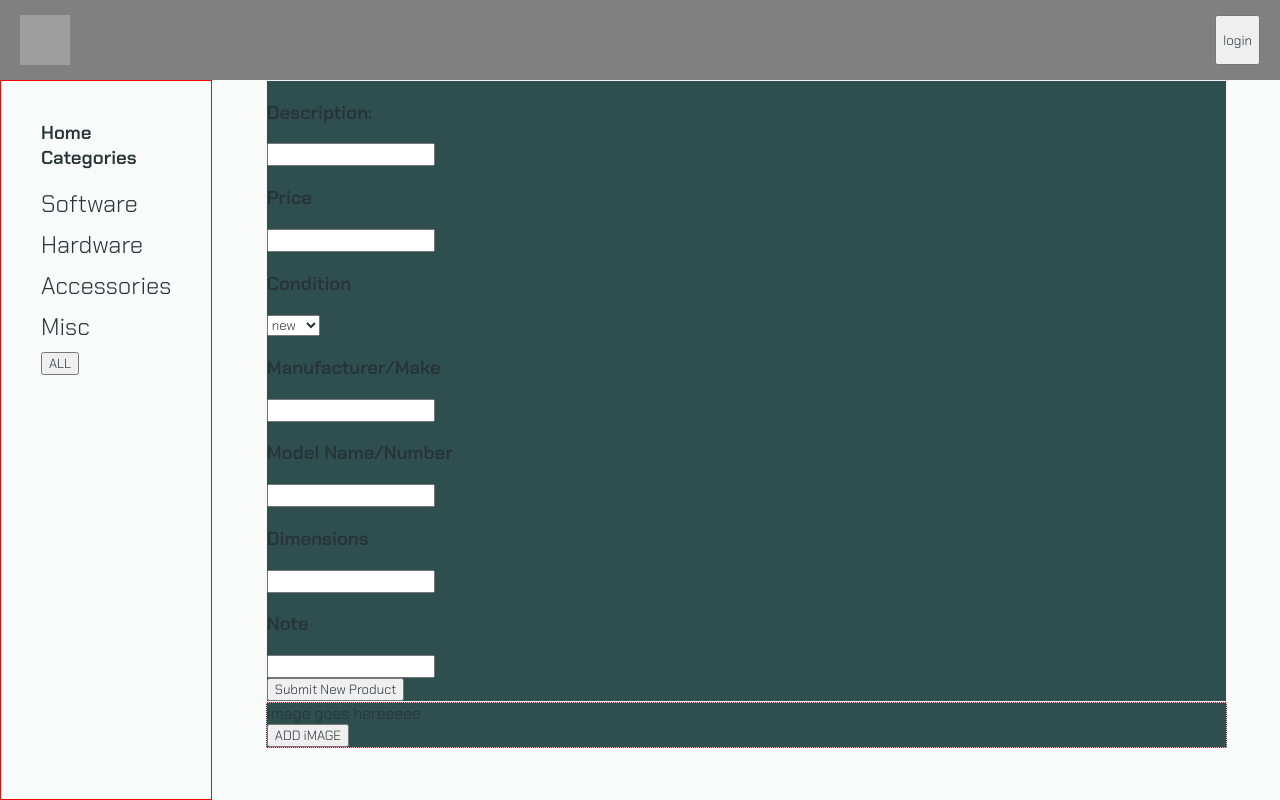
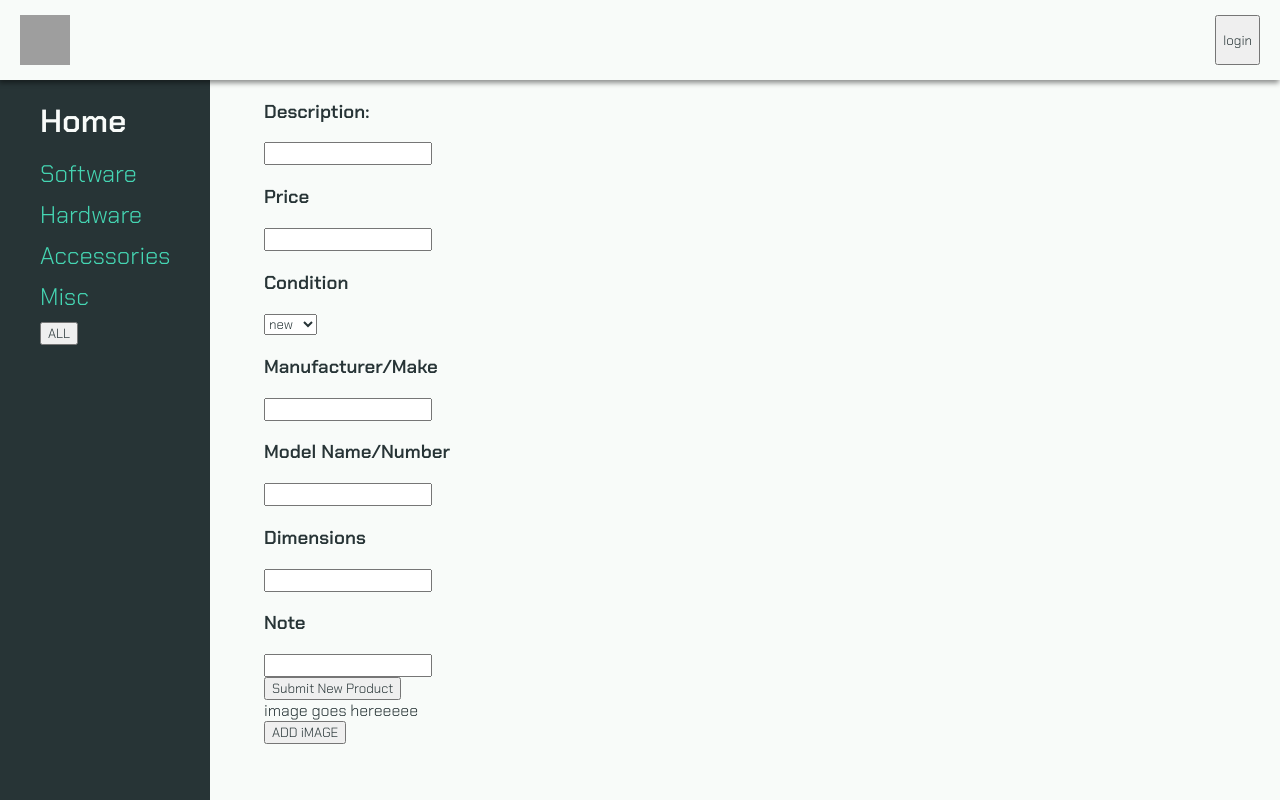
Before and after one commit to ArthurL808/consume-more-stuff, a React (Create React App) app: page /new in a window 1280 px wide. Built offline with nearby package versions, Linux system fonts and the light colour scheme; grey boxes are pictures that could not be loaded.

Commit message:
adds the colors to the main parts of app

```diff
--- a/src/Components/Auth/AuthNewItem/AuthNewItem.module.scss
+++ b/src/Components/Auth/AuthNewItem/AuthNewItem.module.scss
@@ -1,9 +1 @@
-.auth_new_item {
-  background: darkslategray;
-  .new_item_details {
-    border: solid whitesmoke 1px;
-  }
-  .new_item_img {
-    border: dotted lightpink 1px;
-  }
-}
+@import "../../../index.scss";
--- a/src/Components/Header/Header.module.scss
+++ b/src/Components/Header/Header.module.scss
@@ -1,3 +1,5 @@
+@import "../../index.scss";
+
 header {
   width: 100%;
   display: flex;
@@ -5,10 +7,13 @@ header {
   align-items: center;
   height: 10vh;
   padding: 0 20px;
-  background: grey;
+  background: $white;
   position: fixed;
   top: 0;
   left: 0;
+  -webkit-box-shadow: -1px 3px 5px 0px rgba(0, 0, 0, 0.43);
+  -moz-box-shadow: -1px 3px 5px 0px rgba(0, 0, 0, 0.43);
+  box-shadow: -1px 3px 5px 0px rgba(0, 0, 0, 0.43);
 }
 
 .logo {
--- a/src/Components/MainBody/MainBody.module.scss
+++ b/src/Components/MainBody/MainBody.module.scss
@@ -1,3 +1,5 @@
+@import "../../index.scss";
+
 .main_body {
   margin-top: 10vh;
   width: 100%;
--- a/src/Components/Sidebar/Sidebar.jsx
+++ b/src/Components/Sidebar/Sidebar.jsx
@@ -6,7 +6,7 @@ const Sidebar = ({ isAuth }) => {
 
     return (
         <div className={styles.sidebar}>
-            {!isAuth && <h3>Home Categories</h3>}
+            {!isAuth && <h3>Home</h3>}
             <ul className={styles.sidebar_links}>
                 {isAuth ?
                     <Fragment>
--- a/src/Components/Sidebar/Sidebar.module.scss
+++ b/src/Components/Sidebar/Sidebar.module.scss
@@ -1,9 +1,17 @@
+@import "../../index.scss";
+
 .sidebar {
   width: fit-content;
-  border: 1px solid red;
+  background: $black;
   height: 90vh;
   margin-top: 10vh;
   padding: 20px 40px 0 40px;
+
+  h3 {
+    color: $white;
+    font-size: 2rem;
+    margin: 0;
+  }
 
   ul {
     list-style: none;
@@ -11,6 +19,10 @@
     li {
       margin: 10px 0;
       font-size: 1.5rem;
+
+      a {
+        color: $teal;
+      }
     }
   }
 }
--- a/src/index.scss
+++ b/src/index.scss
@@ -5,8 +5,8 @@ $body-font: "Chakra Petch", sans-serif;
 $header-font: "Press Start 2P", cursive;
 $white: #f8fbf9;
 $teal: #45d6b3;
+$black: #273436;
 $pink: #f75162;
-$black: #273436;
 
 html {
   box-sizing: border-box;
```
